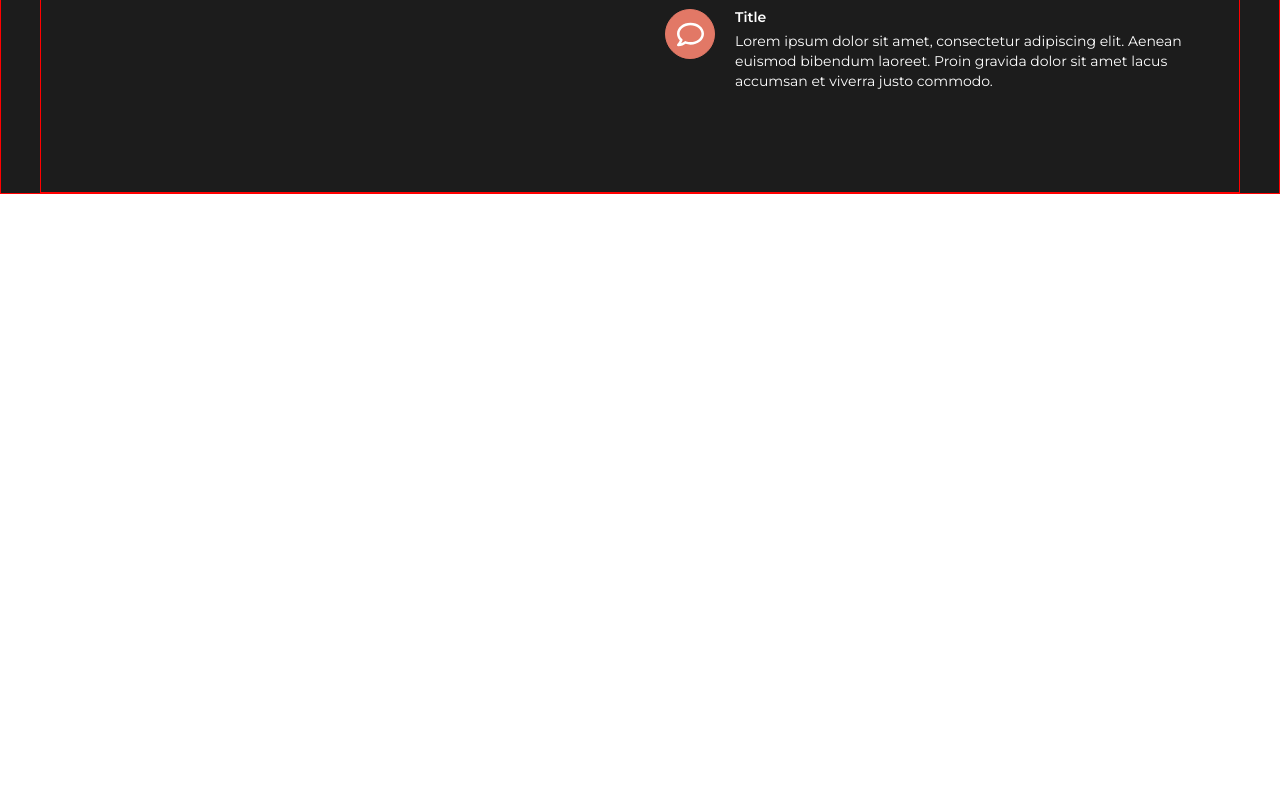
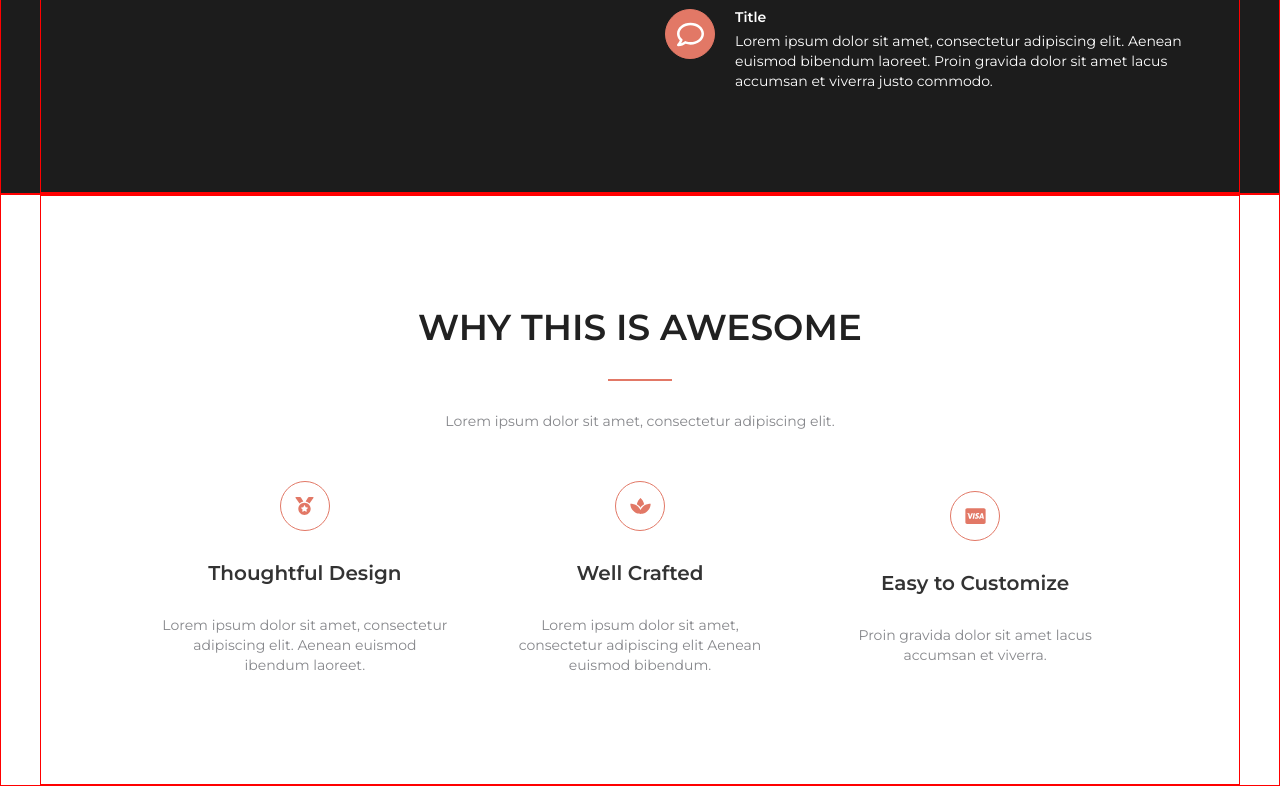
Before and after one commit to aurelijap/Praktikos-egzaminas, a website: page index.html in a window 1280 px wide. Shown: the part 1824-2610 px from the top of the page. Before the commit the page ends 2018 px from the top, so only its background shows below. Drawn offline with Linux system fonts and the light colour scheme.

Commit message:
Awesome block

```diff
--- a/index.html
+++ b/index.html
@@ -176,8 +176,11 @@
           </a>
         </div>
         <div class="block5-text">
-          <h2>Erat tempor tempus <br> erat malesuada</h2>
-          <img class="img-orange" src="img/divider_orange_u7 copy 4.svg" alt="divider orange" />
+          <h2>
+            Erat tempor tempus <br />
+            erat malesuada
+          </h2>
+          <img class="img-orange" src="img/divider_orange_u7 4.svg" alt="divider orange" />
           <p>
             Lorem ipsum dolor sit amet, consectetur adipiscing elit. Aenean euismod bibendum
             laoreet. Proin gravida dolor sit amet lacus accumsan et viverra justo commodo.
@@ -211,6 +214,43 @@
         </div>
       </div>
     </div>
+
+    <!-- Awesome block -->
+    <div id="awesome">
+      <div class="content-width awesome-wrapper">
+        <div class="awesome-title-wrapper">
+          <h2>WHY THIS IS AWESOME</h2>
+          <img class="img-orange-min" src="img/divider_orange_u7 3.svg" alt="divider orange" />
+          <p>Lorem ipsum dolor sit amet, consectetur adipiscing elit.</p>
+        </div>
+        <div class="awesome-icons">
+          <div class="awesome-item-wrapper">
+            <div class="awesome-icon">
+              <img class="awesome-img" src="img/medal.svg" alt="medal" />
+            </div>
+            <h3>Thoughtful Design</h3>
+            <p>
+              Lorem ipsum dolor sit amet, consectetur <br> adipiscing elit. Aenean euismod <br> ibendum
+              laoreet.
+            </p>
+          </div>
+          <div class="awesome-item-wrapper">
+            <div class="awesome-icon">
+              <img class="awesome-img" src="img/spa.svg" alt="spa" />
+            </div>
+            <h3>Well Crafted</h3>
+            <p>Lorem ipsum dolor sit amet, <br> consectetur adipiscing elit Aenean <br> euismod bibendum.</p>
+          </div>
+          <div class="awesome-item-wrapper">
+            <div class="awesome-icon">
+              <img class="awesome-img" src="img/visa.svg" alt="visa" />
+            </div>
+            <h3>Easy to Customize</h3>
+            <p>Proin gravida dolor sit amet lacus <br> accumsan et viverra.</p>
+          </div>
+        </div>
+      </div>
+    </div>
     <!-- <script src="script.js"></script> -->
   </body>
 </html>
--- /dev/null
+++ b/scss/awesome.scss
@@ -0,0 +1,68 @@
+#awesome {
+  background: rgba(255, 255, 255, 1);
+  height: 592px;
+  display: flex;
+  justify-content: center;
+  border: 1px solid red;
+  .awesome-wrapper {
+    display: flex;
+    flex-direction: column;
+    justify-content: center;
+    align-items: center;
+    gap: 50px;
+    .awesome-title-wrapper {
+      display: flex;
+      flex-direction: column;
+      justify-content: center;
+      align-items: center;
+      gap: 30px;
+      h2 {
+        color: rgba(33, 33, 33, 1);
+        font-size: 36px;
+        line-height: 43px;
+        font-weight: 600;
+      }
+      p {
+        color: rgba(134, 135, 139, 1);
+        font-size: 14px;
+        line-height: 20px;
+      }
+    }
+    .awesome-icons {
+      display: grid;
+      grid-template-columns: 1fr 1fr 1fr;
+      gap: 50px;
+      .awesome-item-wrapper {
+        display: flex;
+        flex-direction: column;
+        justify-content: center;
+        align-items: center;
+        gap: 30px;
+        h3 {
+          color: rgba(51, 51, 51, 1);
+          font-size: 20px;
+          line-height: 24px;
+        }
+        p {
+          color: rgba(134, 135, 139, 1);
+          text-align: center;
+          font-size: 14px;
+          line-height: 20px;
+        }
+        .awesome-icon {
+          width: 50px;
+          height: 50px;
+          border-radius: 50%;
+          border: 1px solid rgba(226, 120, 102, 1);
+          display: flex;
+          justify-content: center;
+          align-items: center;
+          .awesome-img {
+            width: 23px;
+            height: 18px;
+          }
+        }
+      }
+    }
+  }
+}
--- a/scss/block5.scss
+++ b/scss/block5.scss
@@ -66,7 +66,6 @@
     .img-orange {
       display: flex;
       align-self: baseline;
-      // margin: 30px 0;
     }
   }
 }
--- a/scss/style.scss
+++ b/scss/style.scss
@@ -22,3 +22,4 @@ body {
 @import 'social.scss';
 @import 'tabs.scss';
 @import 'block5.scss';
+@import 'awesome.scss';
```
Also changed, not shown: app/css/style.css, img/divider_orange_u7 3.svg (added), img/divider_orange_u7 4.svg (renamed from img/divider_orange_u7 copy 4.svg), img/medal.svg (added), img/spa.svg (added), img/visa.svg (added).
